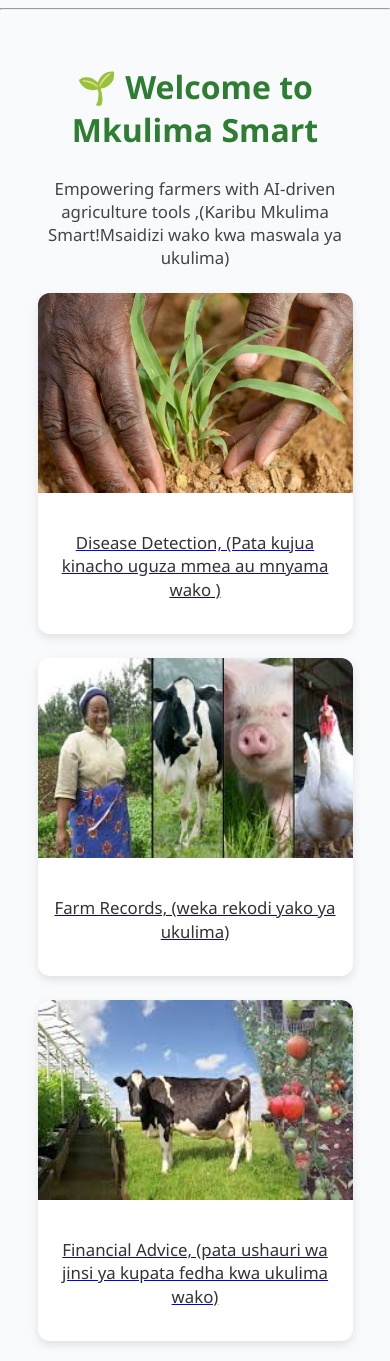
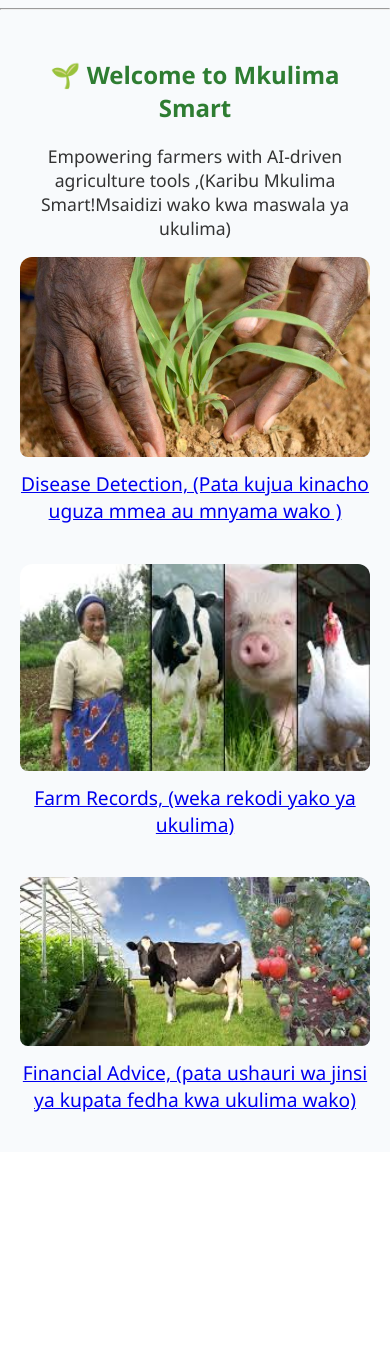
Before and after one commit to Wangadeveloper/farmer360, a Flask app: page / in a window 390 px wide. Shown: the part 72-1433 px from the top of the page. After the commit the page ends 1184 px from the top, so only its background shows below. Run offline with Flask 3, Linux system fonts and the light colour scheme.

Commit message:
updated home page display on mobile devices

```diff
--- a/app/static/css/home.css
+++ b/app/static/css/home.css
@@ -1,57 +1,45 @@
 .service-cards {
-  min-height: 200px;
-  width: 100%;
     display: flex;
-  flex-wrap: wrap;        /* wraps onto next line */
+    flex-wrap: wrap;
     justify-content: center;
-  gap: 1.5rem;
-  margin-top: 1.5rem;
+    gap: 20px;
 }
 
 .service-card {
-  flex: 0 1 300px;        /* each card gets ~300px but can shrink */
-  background: #fff;
+    flex: 1 1 250px; /* default desktop size */
+    max-width: 300px;
+    text-align: center;
     border-radius: 12px;
-  box-shadow: 0 4px 10px rgba(0, 0, 0, 0.1);
     overflow: hidden;
-  text-align: center;
-  transition: transform 0.25s ease, box-shadow 0.25s ease;
-}
-
-.service-card:hover {
-  transform: translateY(-6px);
-  box-shadow: 0 8px 14px rgba(0, 0, 0, 0.15);
 }
 
 .service-card img {
     width: 100%;
-  height: 200px;
-  object-fit: cover;
+    height: auto;
+    border-radius: 8px;
 }
 
 .service-card p {
-  padding: 1rem;
-  font-size: 1.05rem;
-  color: #333;
-  line-height: 1.4;
-  font-weight: 500;
+    font-size: 1rem; /* default desktop font */
+    margin-top: 8px;
 }
 
-/* Headings and intro */
+/* 👇 Mobile adjustments */
+@media (max-width: 768px) {
+    .service-card {
+        flex: 1 1 100%;   /* full width on mobile */
+        max-width: 100%;
+    }
+
+    .service-card p {
+        font-size: 1.2rem;  /* bigger text for readability */
+    }
+
     h2 {
-  font-size: 2rem;
-  font-weight: 700;
-  color: #1b5e20;
+        font-size: 1.5rem;  /* larger heading on mobile */
     }
 
     p {
-  font-size: 1.05rem;
-  color: #444;
-}
-
-/* Responsive tweaks */
-@media (max-width: 600px) {
-  .service-card {
-    flex: 0 1 90%;   /* takes almost full width on small screens */
+        font-size: 1.1rem;  /* scale body text */
     }
 }
```
Lines whose indentation alone changed are shown as unchanged.
